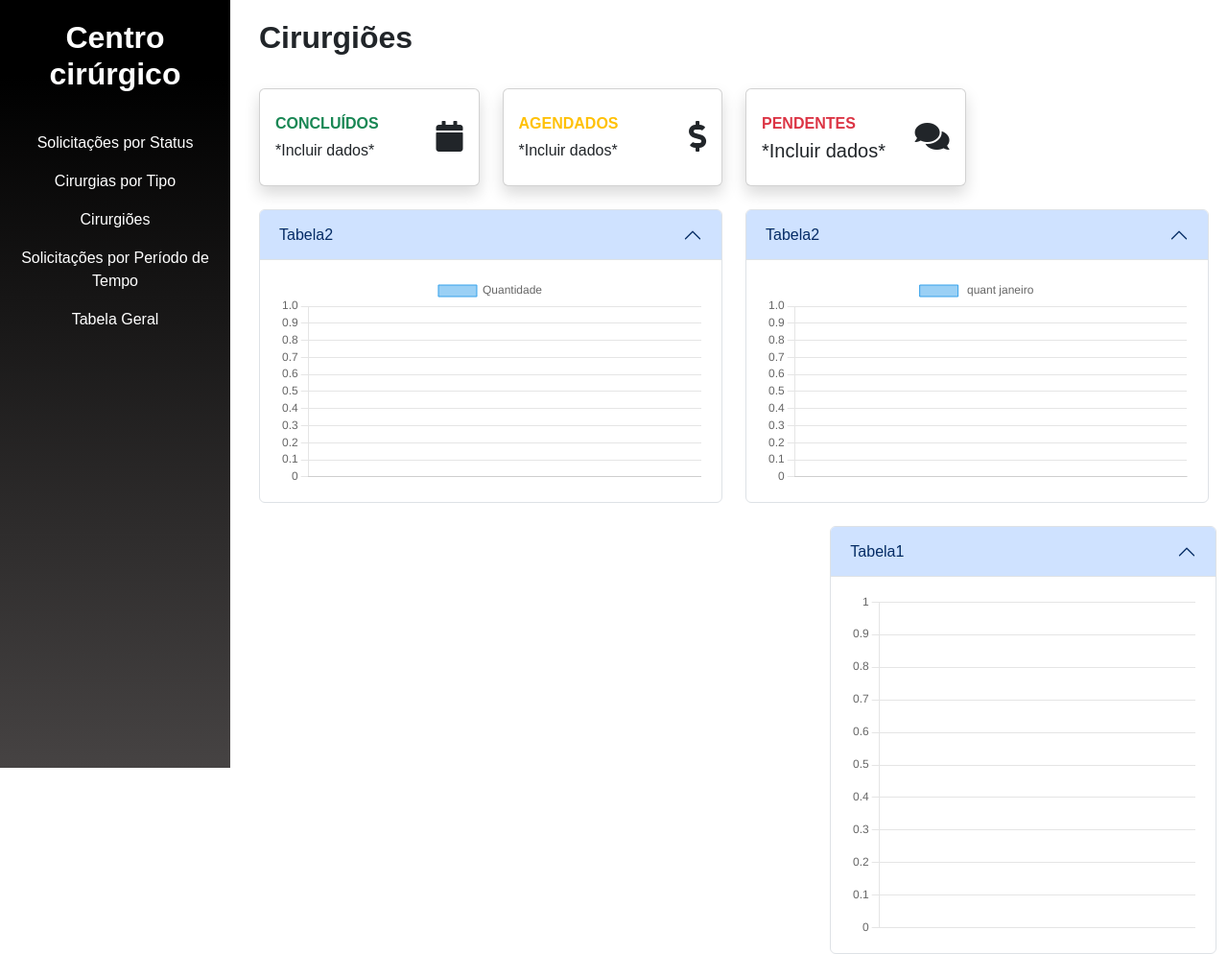
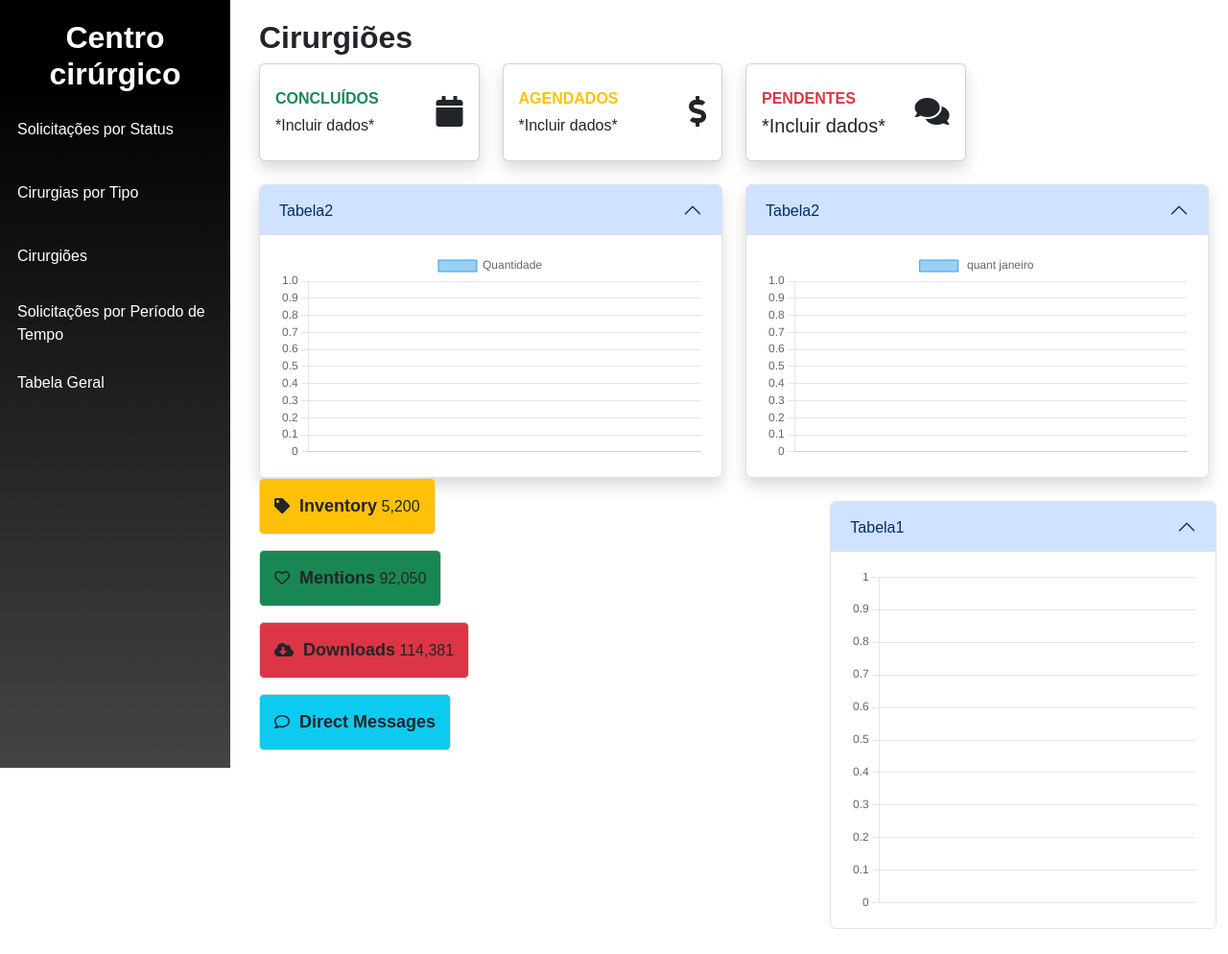
Before and after one commit to vitpinheiro/centrocirurgico, a PHP site: page /cirurgioes.php in a window 1280 px wide. Shown: the whole page at 96% size. After the commit the page ends 968 px from the top, so only its background shows below. Run offline with PHP 8.4, Linux system fonts and the light colour scheme; data that the repository does not hold is empty; some libraries are stand-ins or nearby versions.

Commit message:
Mais ajustes

```diff
--- a/cirurgioes.php
+++ b/cirurgioes.php
@@ -101,103 +57,10 @@ footer{
   padding-top: 20px;
 }
 
-.sidebar h2 {
-  color: white;
-  text-align: center;
-
-
-}
-
-.sidebar ul {
-  list-style-type: none;
-  padding: 0;
-}
-
 .sidebar ul li {
-  padding: 8px;
-  text-align: center;
+  margin: 10px;
+  text-align: left;
  }
-
-.sidebar ul li a {
-  color: white;
-  text-decoration: none;
-
-}
-
-.sidebar ul li a:hover {
-  background-color: #555;
-}
-
-.content {
-  margin-left: 250px;
-  padding: 20px;
-  height: 20em;
-} */
-/*  */
-.line {
-  width: 25px;
-  height: 3px;
-  background-color: black;
-  margin: 5px 0;
-}
-/* Ajustes gerais */
-body, html {
-  margin: 0;
-  padding: 0;
-  font-family: Arial, sans-serif;
-}
-
-.wrapper {
-  display: flex;
-}
-
-/* Estilos do sidebar */
-.sidebar {
-  width: 240px;
-  background-color: #111B42;
-  padding-top: 20px;
-  transition: transform 0.3s ease;
-  z-index: 2; /* Para garantir que o sidebar esteja acima do conteúdo */
-}
-
-/* Estilos do conteúdo principal */
-.content {
-  /* flex-grow: 1; /* O conteúdo principal ocupará o espaço restante */
-  /* padding: 20px;
-  height: 100vh; Ocupa a altura total da tela */
-  /* overflow-y: auto; Adiciona rolagem vertical se o conteúdo ultrapassar a altura da tela */
-}
-
-/* Estilos para o menu de hambúrguer */
-.hamburger-menu {
-  display: none;
-  cursor: pointer;
-  position: absolute;
-  top: 20px;
-  right: 20px;
-  z-index: 3; /* Para garantir que o menu de hambúrguer esteja acima do conteúdo */
-}
-
-
-
-/* Estilos para telas menores */
-@media only screen and (max-width: 768px) {
-  .sidebar {
-    transform: translateX(-100%);
-    position: fixed; /* Corrigir posição do sidebar em telas menores */
-    top: 0;
-    bottom: 0;
-    left: 0;
-  }
-
-  .content {
-    margin-left: 0; /* Remove a margem do conteúdo principal quando o sidebar estiver oculto */
-  }
-
-  .hamburger-menu {
-    display: block;
-  }
-}
 
 </style>
 
@@ -207,31 +70,54 @@ body, html {
 <header>
   <div class="wrapper"></div>
     <ul class = "navbar-nav bg-gradiente-primary sidebar sidebar-dark accordion" id="accordionSidebar">
+
       <div class="sidebar">
-        <h2><a href="index.php" style="font-weight: 700;">Centro cirúrgico</a></h2><br>
-        <ul class="menu text-start">
-            <li><a href="solicitacaoporstatus.php">Solicitações por Status</a></li>
-            <li><a href="cirurgiasportipo.php">Cirurgias por Tipo</a></li>
-            <li><a href="cirurgioes.php">Cirurgiões</a></li>
+
+        <h2>
+          <a class="nav-item" href="index.php" style="font-weight: 700;">Centro cirúrgico</a>
+        </h2>
+
+        <ul class="text-start">
+
+            <li class="nav-item">
+              <a  class="nav-link" href="solicitacaoporstatus.php">Solicitações por Status
+              </a>
+            </li>
+
+            <li class="nav-item">
+              <a class="nav-link" href="cirurgiasportipo.php">
+                <i></I>
+                Cirurgias por Tipo
+              </a>
+            </li>
+
+            <li class="nav-item">
+              <a class="nav-link" href="cirurgioes.php">
+              <i></I>
+              Cirurgiões
+              </a>
+            </li>
+
             <li><a href="#">Solicitações por Período de Tempo</a></li>
             <li><a href="tabelageral.php">Tabela Geral</a></li>
         </ul>
+
         <div class="hamburger-menu">
             <div class="line"></div>
             <div class="line"></div>
             <div class="line"></div>
         </div>
+
       </div>
     </ul>
   </div>
+</header>
 <!--  -->
 
   <div class="content">
     <div class="row">
 
-    <br> <br> <br>
     <h2 style="font-weight: 900;">Cirurgiões</h2>
-    <br> <br> <br>
 
     <div class="col-xl-3 col-md-6 mb-4">
                             <div class="card border-left-success shadow h-100 py-2">
@@ -287,7 +173,7 @@ body, html {
 <main>
 <div class="row">
     <div class="col-6 accordion" id="accordionPanelsStayOpenExample">
-        <div class="accordion-item">
+        <div class="accordion-item shadow">
           <h2 class="accordion-header">
             <button class="accordion-button" type="button" data-bs-toggle="collapse" data-bs-target="#panelsStayOpen-collapseOn1e" aria-expanded="true" aria-controls="panelsStayOp1en-collapseOne">
             Tabela2
@@ -304,7 +190,7 @@ body, html {
 
 
     <div class="col-6 accordion" id="accordionPanelsStayOpenExample">
-        <div class=" accordion-item">
+        <div class=" accordion-item shadow">
           <h2 class="accordion-header">
             <button class="accordion-button" type="button" data-bs-toggle="collapse" data-bs-target="#panelsStayOpen-collapseOne" aria-expanded="true" aria-controls="panelsStayOpen-collapseOne">
             Tabela2
@@ -338,6 +224,46 @@ body, html {
         </div>
 </div>
 
+<div class="col-3">
+
+<div class="info-box mb-3 bg-warning">
+
+<span class="info-box-icon"><i class="fas fa-tag"></i></span>
+<div class="info-box-content">
+<span class="info-box-text">Inventory</span>
+<span class="info-box-number">5,200</span>
+
+</div>
+
+</div>
+
+<div class="info-box mb-3 bg-success">
+<span class="info-box-icon"><i class="far fa-heart"></i></span>
+<div class="info-box-content">
+<span class="info-box-text">Mentions</span>
+<span class="info-box-number">92,050</span>
+</div>
+
+</div>
+
+<div class="info-box mb-3 bg-danger">
+<span class="info-box-icon"><i class="fas fa-cloud-download-alt"></i></span>
+<div class="info-box-content">
+<span class="info-box-text">Downloads</span>
+<span class="info-box-number">114,381</span>
+</div>
+
+</div>
+
+<div class="info-box mb-3 bg-info">
+<span class="info-box-icon">
+  <i class="far fa-comment"></i></span>
+
+  <div class="info-box-content">
+    <span class="info-box-text">Direct Messages</span>
+</div>
+
+</div>
 
 
 <script>
```
Also changed, not shown: other parts of cirurgioes.php (+0 -44 lines).
